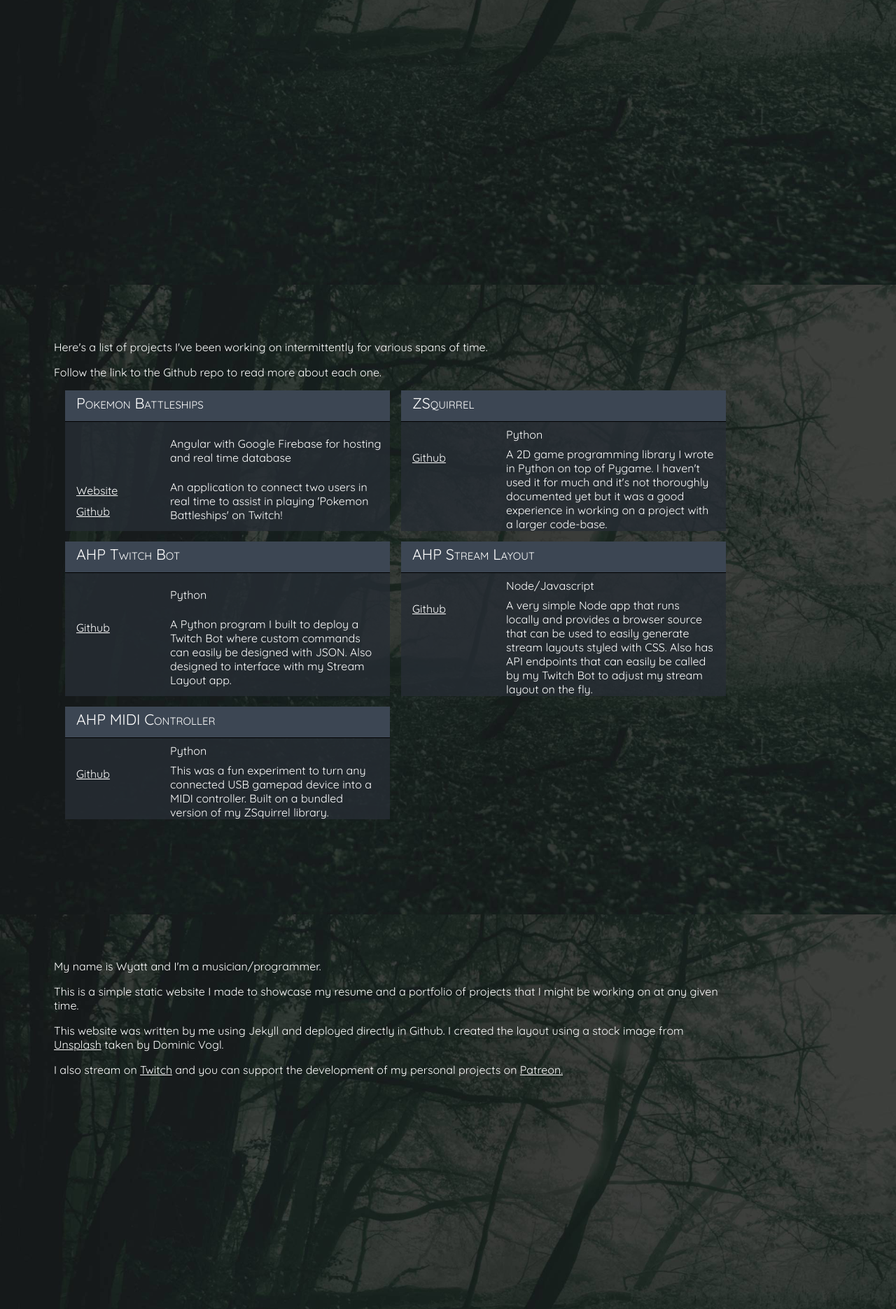
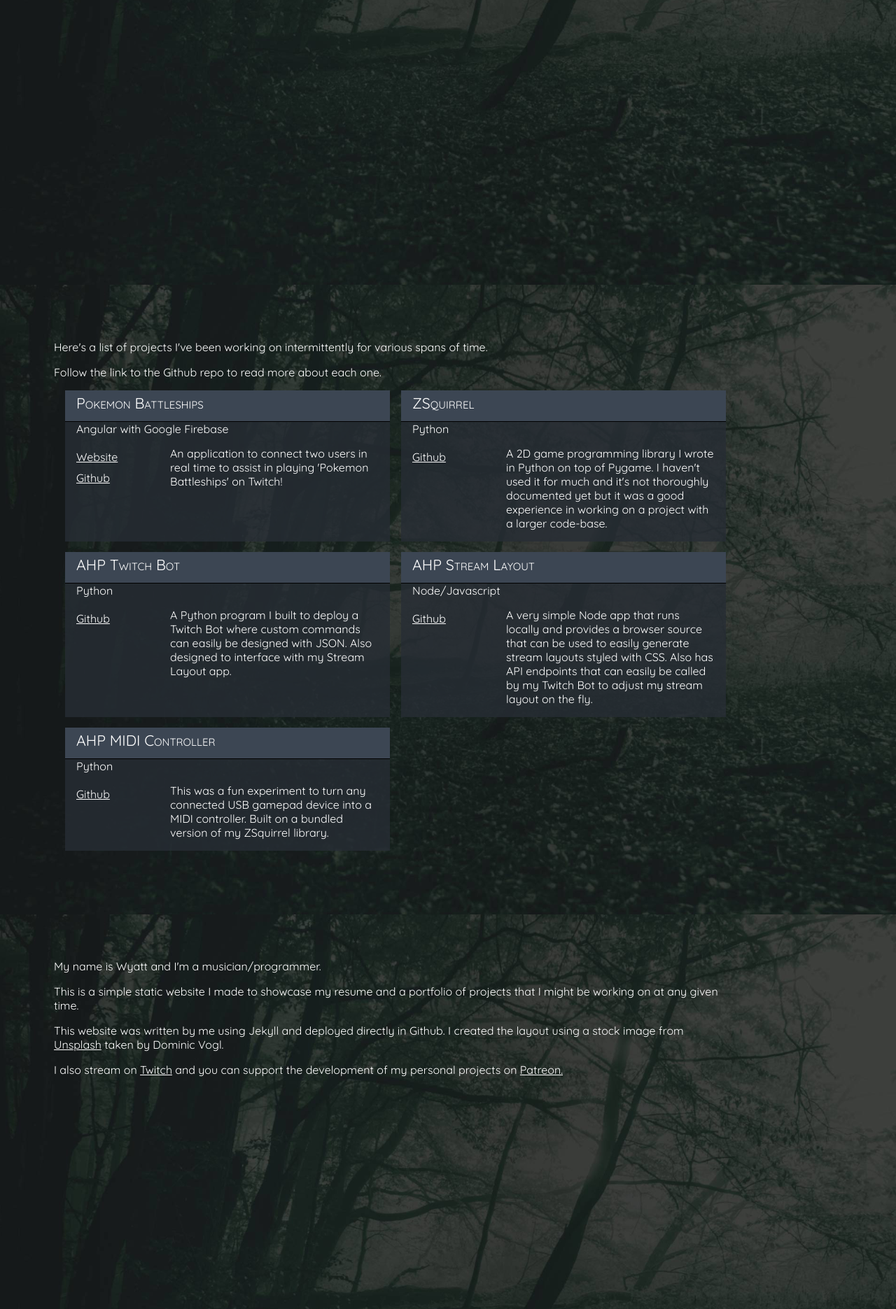
Before and after one commit to wstrother/old-portfolio, a Jekyll site: the page built from index.html, in a window 1280 px wide. Shown: the part 493-2364 px from the top of the page at 70% size. Built offline with Jekyll 4.4.1, drawn with Linux system fonts in a browser that asks for light colours.

Commit message:
css tartarus

```diff
--- a/_data/portfolio.json
+++ b/_data/portfolio.json
@@ -1,7 +1,7 @@
 [
     {
         "name": "Pokemon Battleships",
-        "language": "Angular with Google Firebase for hosting and real time database",
+        "language": "Angular with Google Firebase",
         "links": [
             {"text": "Website", "url": "https://battleships-94af5.web.app/"},
             {"text": "Github", "repo": "ahp-twitch-battleships"}
--- a/_includes/portfolio.html
+++ b/_includes/portfolio.html
@@ -9,13 +9,13 @@
     <div id="portfolio">
         {% for project in portfolio %}
         <div class="portfolio-project">
-            <span class="project-name">
+            <div class="project-name">
                 {{ project.name }}
-            </span>
+            </div>
 
-            <span class="project-language">
+            <div class="project-language">
                 {{ project.language}}
-            </span>
+            </div>
 
             <div class="project-links">
                 {% for link in project.links %}
--- a/_scss/portfolio.scss
+++ b/_scss/portfolio.scss
@@ -14,16 +14,16 @@ $col-width: 150px;
     margin-bottom: 15px;
     display: grid;
     grid-template-columns: $col-width auto;
+    grid-template-rows: 45px 35px auto;
     @extend %clear-panel;
     margin-left: 1rem;
+    padding-bottom: 1rem;
 }
 
 .project-name {
     @include pretty-font(16pt);
     @extend %panel-bg;
     padding: 5px 5px 5px 1rem;
-    margin-bottom: 0.5rem;
-    height: 34px;
     font-variant: small-caps;
     grid-column-start: 1;
     grid-column-end: 3;
@@ -31,8 +31,10 @@ $col-width: 150px;
 
 .project-language {
     @include pretty-font(12pt);
-    padding-left: $col-width;
+
+    padding-left: 1rem;
     margin-bottom: 0.5rem;
+
     grid-column-start: 1;
     grid-column-end: 3;
 }
```
